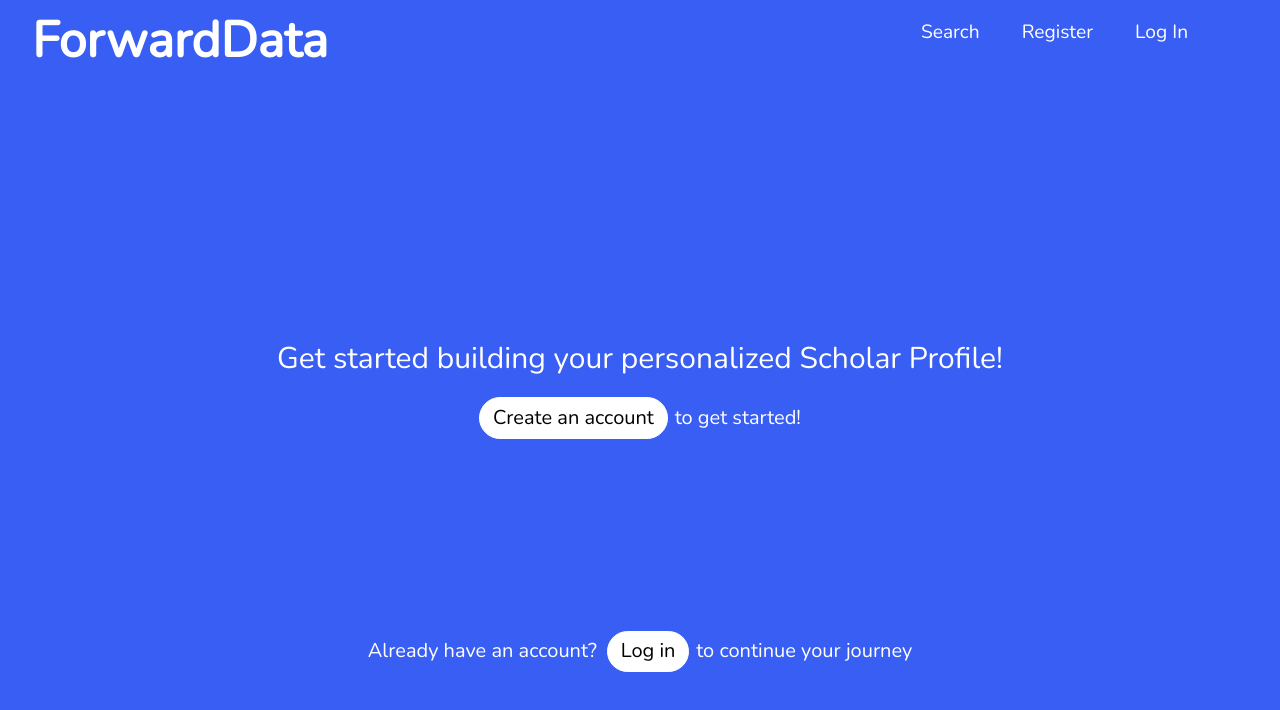
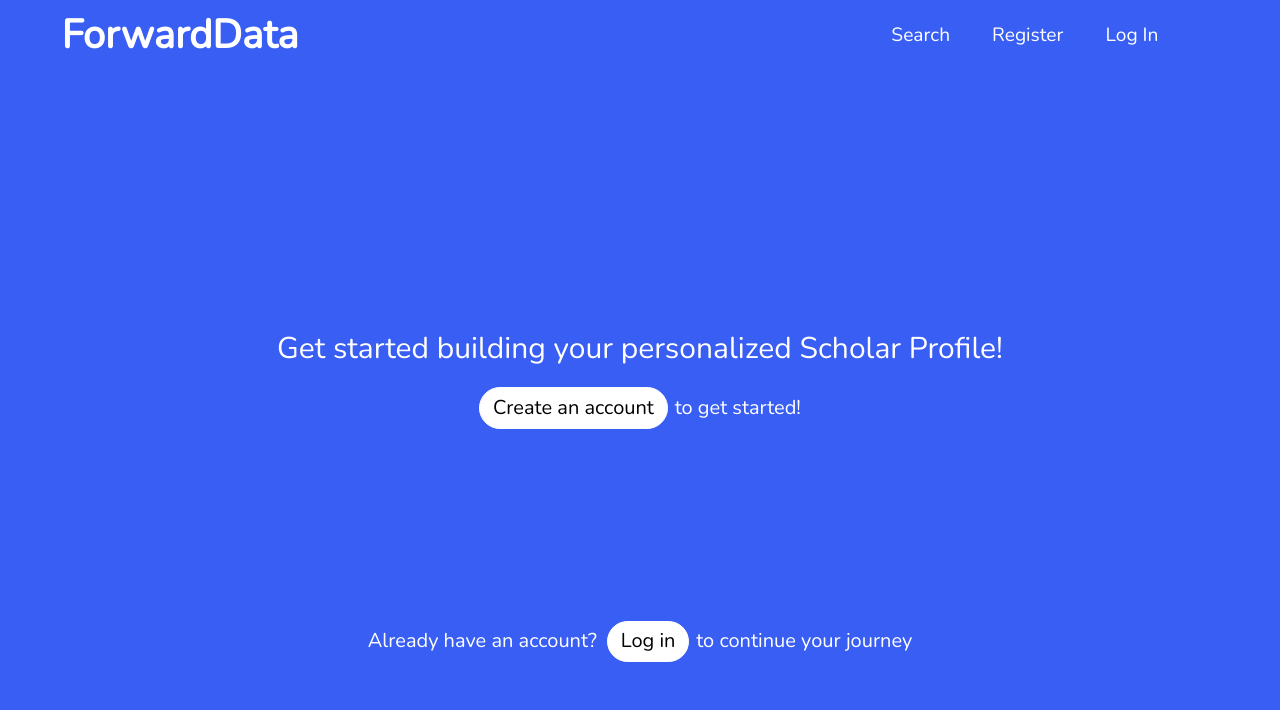
Before and after one commit to Forward-UIUC-2023M/yeji-lim-scholar-profile-website, a React (Create React App) app in the folder start_web/client/: page / in a window 1280 px wide. Shown: the top 710 px of the page. Built offline with nearby package versions, Linux system fonts and the light colour scheme.

Commit message:
minor css fix navbar

```diff
--- a/start_web/client/src/components/Navbar/Navbar.css
+++ b/start_web/client/src/components/Navbar/Navbar.css
@@ -4,7 +4,7 @@
   /* background: linear-gradient(90deg, rgb(56,191,196) 0%, rgba(73, 63, 252, 1) 100%); */
   /* background: rgb(190, 178, 167); */
   background-color: #395ef4;
-  height: 80px;
+  height: 70px;
   display: flex;
   justify-content: center;
   align-items: center;
@@ -17,7 +17,7 @@
   justify-self: start;
   margin-left: 20px;
   margin-left: 0.5rem;
-  font-size: 50px;
+  font-size: 40px;
   text-decoration: none;
   cursor: pointer;
   align-items: center;
@@ -39,6 +39,7 @@
   width: 70vw;
   justify-content: end;
   margin-right: 2rem;
+  margin-top: 1rem;
 }
 
 .nav-links {
```
